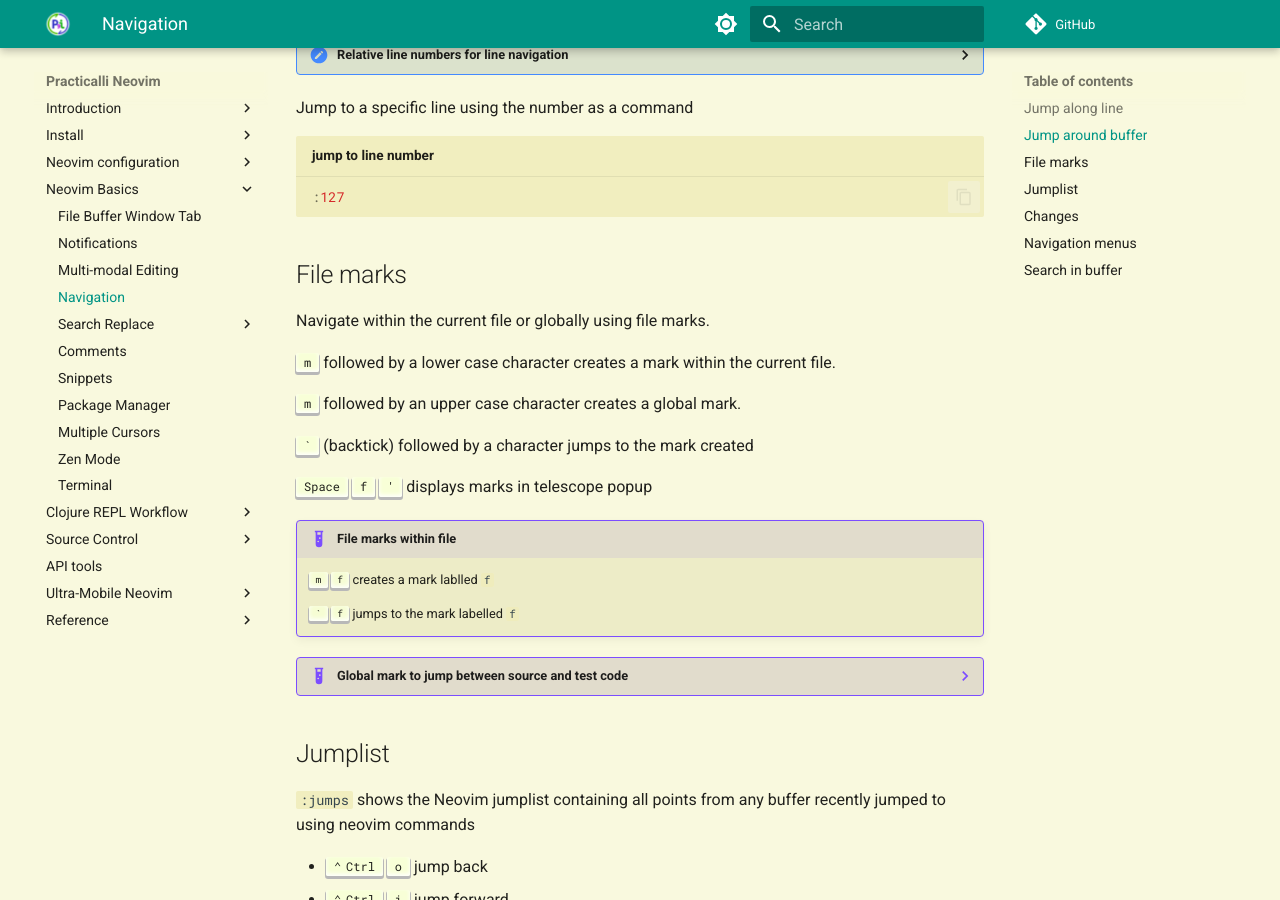
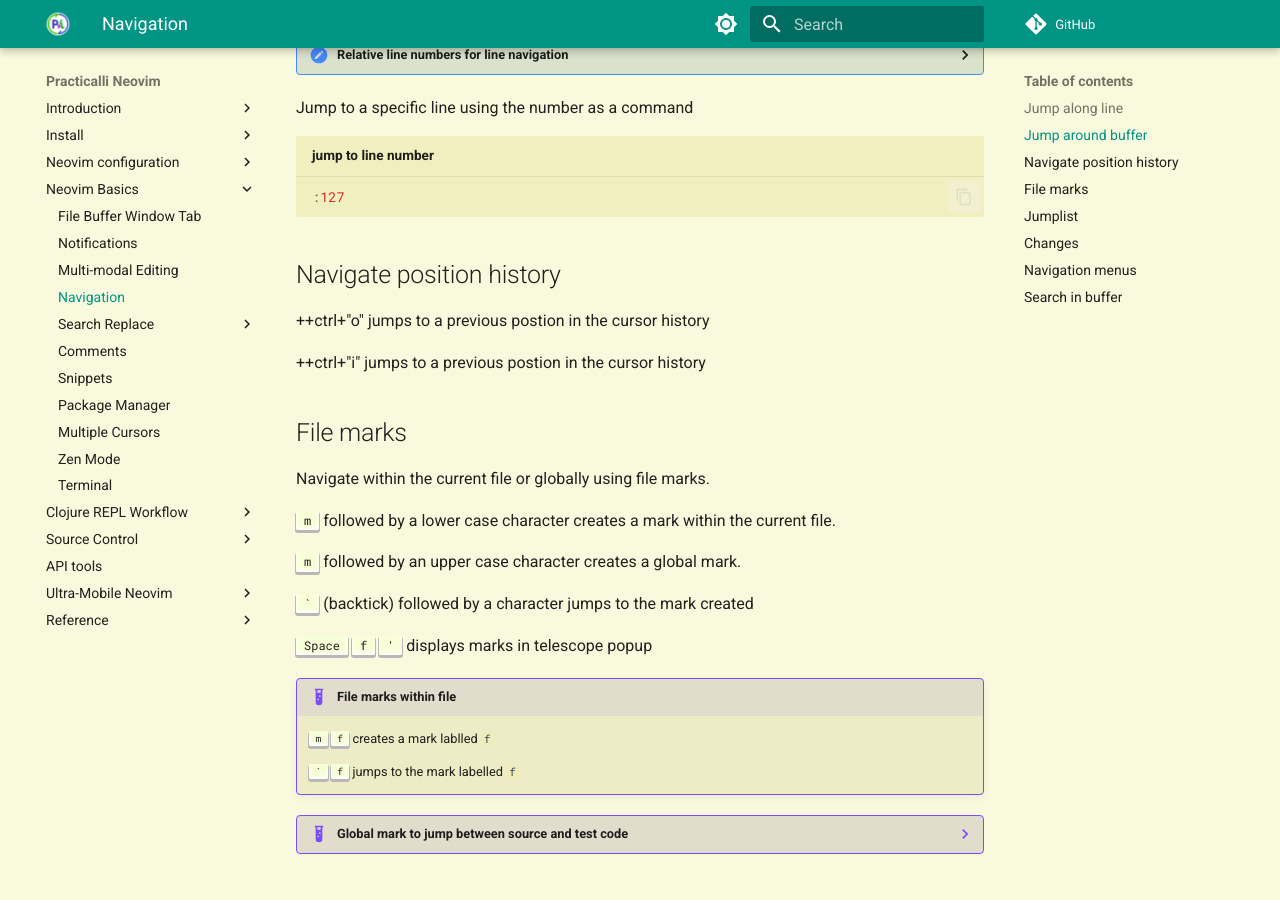
Before and after one commit to practicalli/neovim, an MkDocs documentation site: the page built from docs/neovim-basics/navigation.md, in a window 1280 px wide and 900 px high, scrolled down 1960 px. Built offline with MkDocs 1.6.1 and Material for MkDocs 9.7.7, drawn with Linux system fonts in a browser that asks for light colours; plug-ins that fetch from the network failed and are left out; comment, search, counter and statistics services are not loaded.

Commit message:
basics: navigate cursor location history

````diff
--- a/docs/neovim-basics/navigation.md
+++ b/docs/neovim-basics/navigation.md
@@ -86,6 +86,13 @@
 :127
 ```
 
+## Navigate position history
+
+++ctrl+"o" jumps to a previous postion in the cursor history
+
+++ctrl+"i" jumps to a previous postion in the cursor history
+
+
 ## File marks
 
 Navigate within the current file or globally using file marks.
````
Also changed, not shown: CHANGELOG.md (+1 -0 lines).
